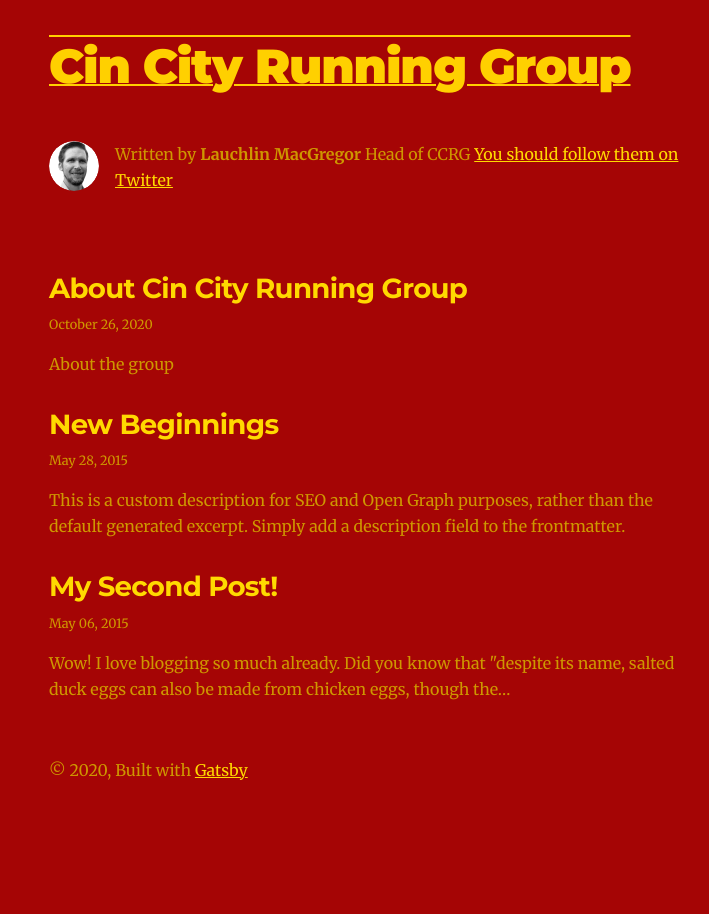
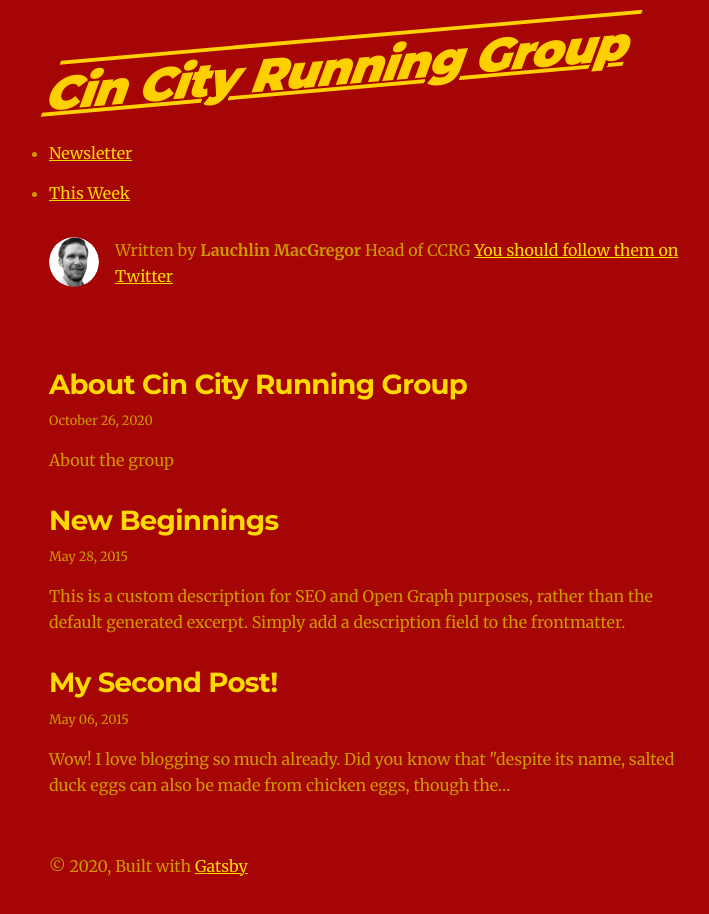
Before and after one commit to lauchlinmac/website2, a Gatsby site: page / in a window 1280 px wide. Shown: the whole page, without its empty margins (275-984 px from the left). Before the commit the page ends 846 px from the top, so only its background shows below. Built offline with nearby package versions, Linux system fonts and the light colour scheme; Gatsby itself is replaced by a stand-in of ours.

Commit message:
Testing Skew

```diff
--- a/src/components/layout.js
+++ b/src/components/layout.js
@@ -1,5 +1,6 @@
 import React from "react"
 import { Link } from "gatsby"
+import Navbar from './navbar'
 
 const Layout = ({ location, title, children }) => {
   const rootPath = `${__PATH_PREFIX__}/`
@@ -23,6 +24,7 @@ const Layout = ({ location, title, children }) => {
   return (
     <div className="global-wrapper" data-is-root-path={isRootPath}>
       <header className="global-header">{header}</header>
+      <Navbar />
       <main>{children}</main>
       <footer>
         © {new Date().getFullYear()}, Built with
--- /dev/null
+++ b/src/components/navbar.js
@@ -0,0 +1,15 @@
+import React from "react"
+import { Link } from "gatsby"
+
+const navbar = ()=>{
+ return(   <ul className="navlist">
+        <li>
+            <Link to="newsletter">Newsletter</Link>
+        </li><li>
+
+            <Link to="thisWeek">This Week</Link>
+        </li>
+    </ul>)
+}
+
+export default navbar;
--- a/src/style.css
+++ b/src/style.css
@@ -259,7 +259,8 @@ a:focus {
   font-size: var(--fontSize-7);
   margin: 0;
   text-decoration: underline overline;
-  text-decoration-thickness: 2px;
+  text-decoration-thickness: 4px;
+  transform: skew(-20deg, -5deg);
 
 }
 
```
